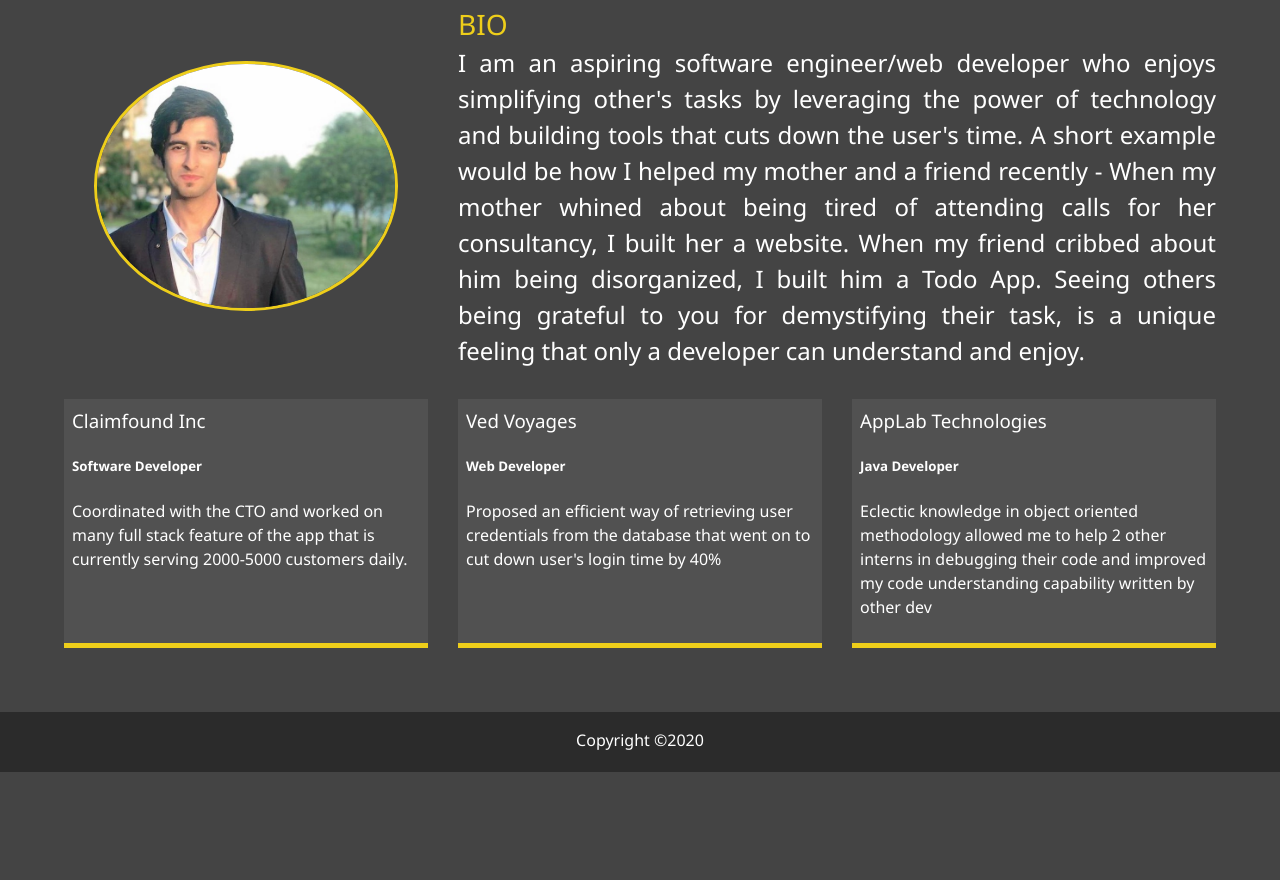
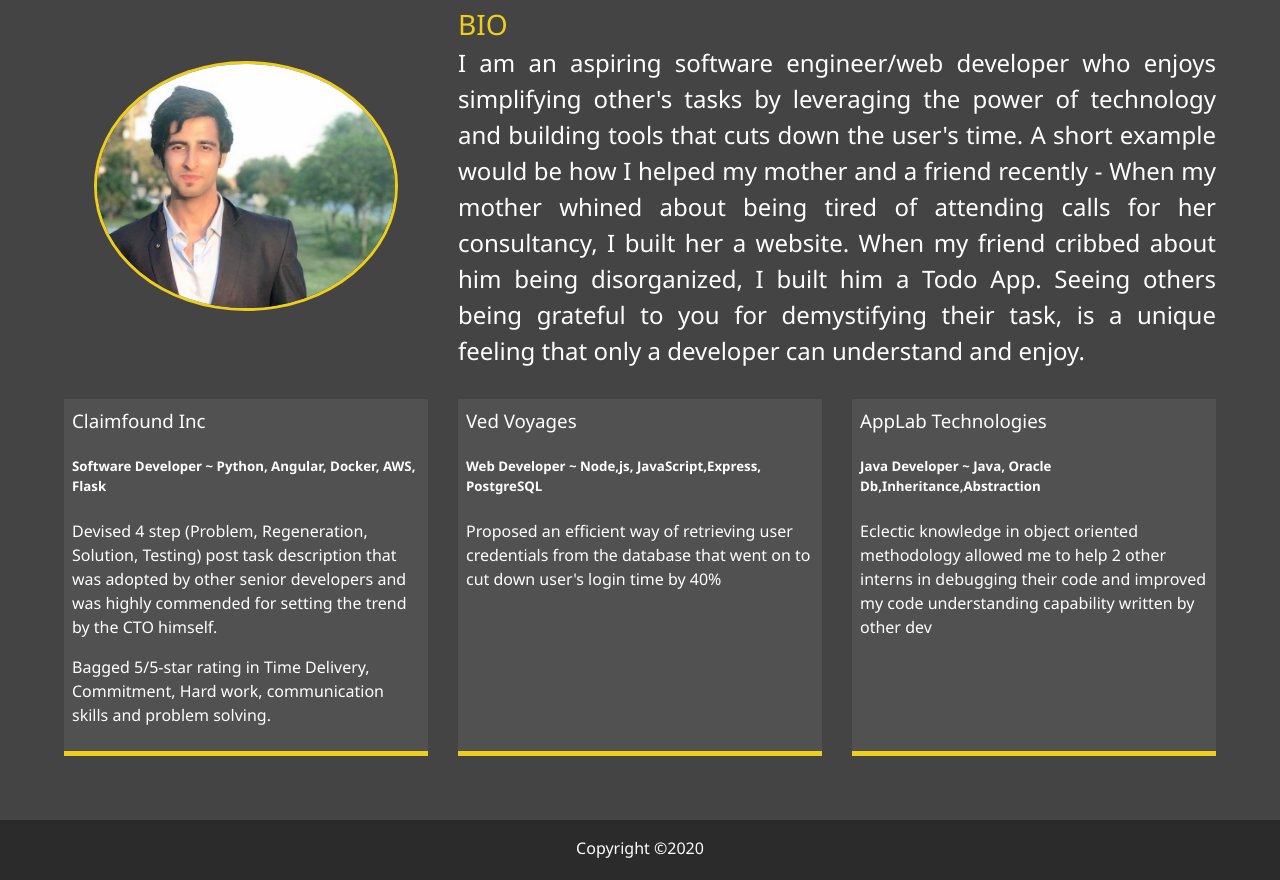
Before and after one commit to chowdharyniraj97/Portfolio, a website: page dist/about.html in a window 1280 px wide. Shown: the part 273-1153 px from the top of the page. Before the commit the page ends 1045 px from the top, so only its background shows below. Drawn offline with Linux system fonts and the light colour scheme.

Commit message:
fixed space issues

```diff
--- a/dist/about.html
+++ b/dist/about.html
@@ -24,24 +24,16 @@
         </div>
         <ul class="menu-nav">
           <li class="nav-item">
-            <a href="index.html" class="nav-link">
-              Home
-            </a>
+            <a href="index.html" class="nav-link"> Home </a>
           </li>
           <li class="nav-item current">
-            <a href="about.html" class="nav-link">
-              About Me
-            </a>
+            <a href="about.html" class="nav-link"> About Me </a>
           </li>
           <li class="nav-item">
-            <a href="work.html" class="nav-link">
-              My Work
-            </a>
+            <a href="work.html" class="nav-link"> My Work </a>
           </li>
           <li class="nav-item">
-            <a href="contact.html" class="nav-link">
-              How To Reach Me
-            </a>
+            <a href="contact.html" class="nav-link"> How To Reach Me </a>
           </li>
         </ul>
       </nav>
@@ -72,15 +64,21 @@
         </div>
         <div class="job job-1">
           <h3>Claimfound Inc</h3>
-          <h5>Software Developer</h5>
+
+          <h5>Software Developer ~ Python, Angular, Docker, AWS, Flask</h5>
           <p>
-            Coordinated with the CTO and worked on many full stack feature of
-            the app that is currently serving 2000-5000 customers daily.
+            Devised 4 step (Problem, Regeneration, Solution, Testing) post task
+            description that was adopted by other senior developers and was
+            highly commended for setting the trend by the CTO himself.
+          </p>
+          <p>
+            Bagged 5/5-star rating in Time Delivery, Commitment, Hard work,
+            communication skills and problem solving.
           </p>
         </div>
         <div class="job job-2">
           <h3>Ved Voyages</h3>
-          <h5>Web Developer</h5>
+          <h5>Web Developer ~ Node,js, JavaScript,Express, PostgreSQL</h5>
           <p>
             Proposed an efficient way of retrieving user credentials from the
             database that went on to cut down user's login time by 40%
@@ -88,7 +86,7 @@
         </div>
         <div class="job job-3">
           <h3>AppLab Technologies</h3>
-          <h5>Java Developer</h5>
+          <h5>Java Developer ~ Java, Oracle Db,Inheritance,Abstraction</h5>
           <p>
             Eclectic knowledge in object oriented methodology allowed me to help
             2 other interns in debugging their code and improved my code
@@ -98,9 +96,7 @@
       </div>
     </main>
 
-    <footer id="main-footer">
-      Copyright &copy;2020
-    </footer>
+    <footer id="main-footer">Copyright &copy;2020</footer>
 
     <script src="js/main.js"></script>
   </body>
```
Also changed, not shown: dist/contact.html (+9 -21 lines).
